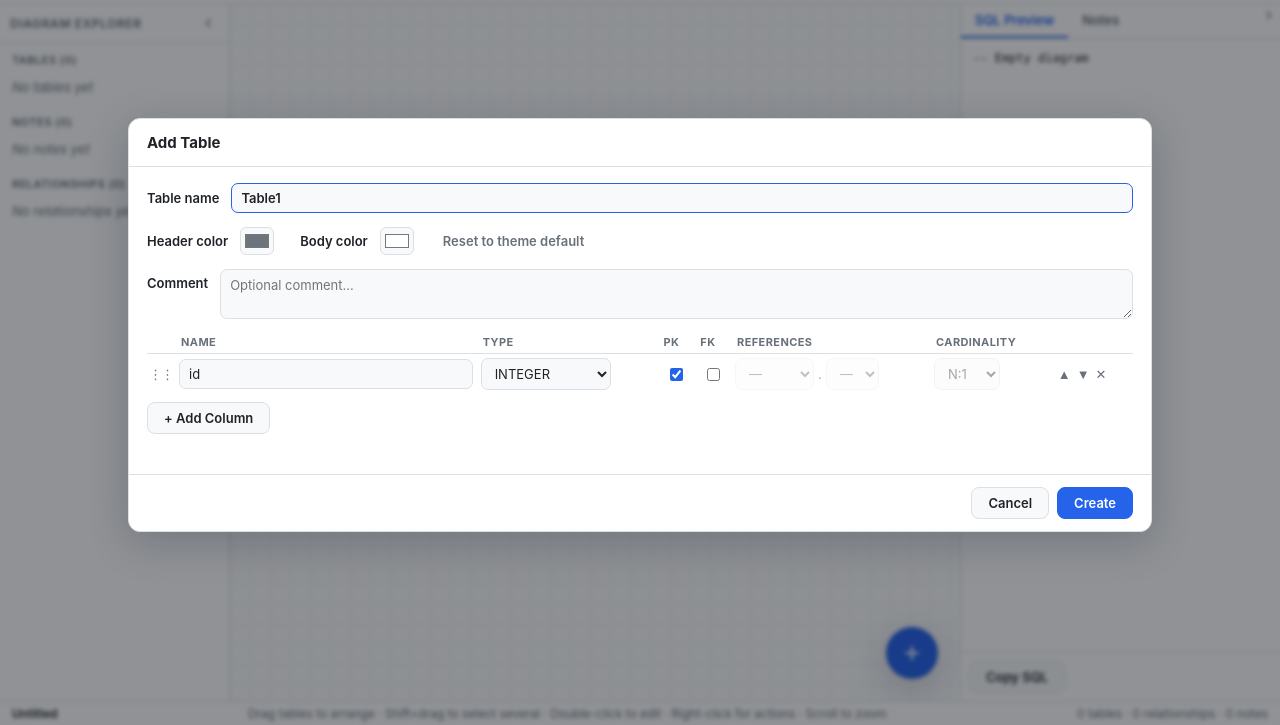
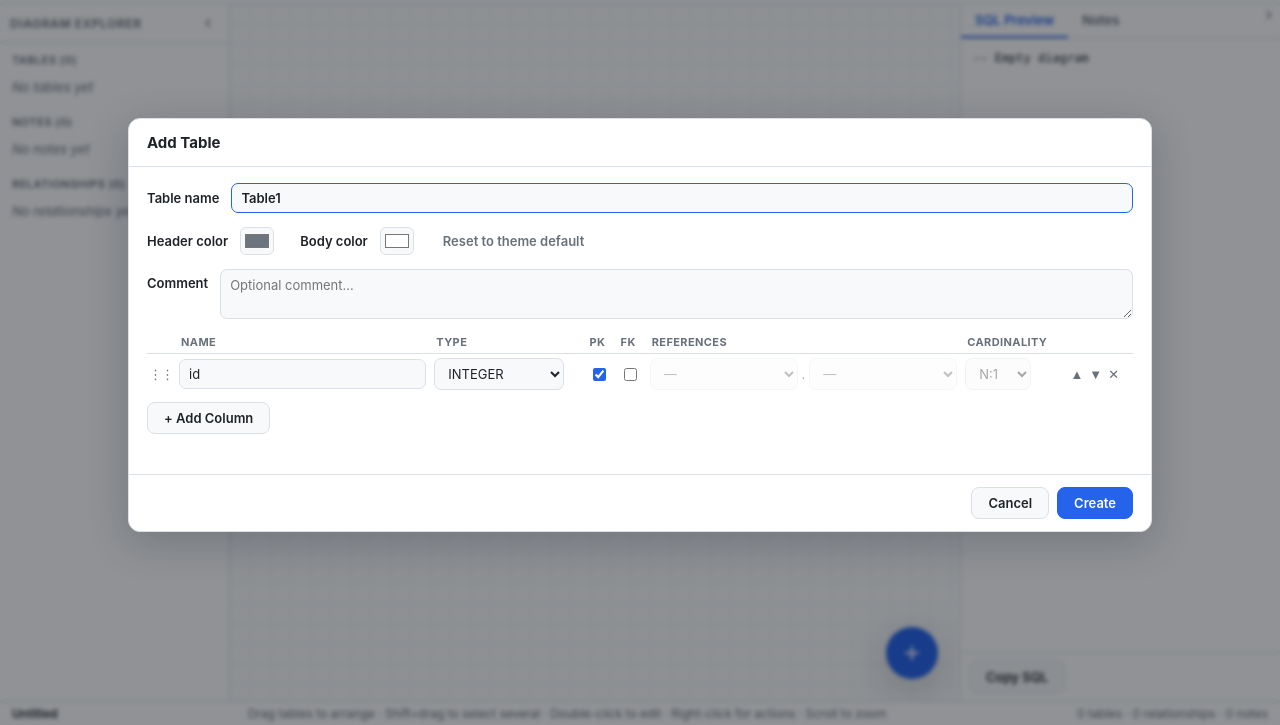
Before and after one commit to YaroslavBeshta/simplERD, a plain HTML site: page index.html in a window 1280 px wide. Both pictures are taken after a click on the button "Table". Shown: the part 75-800 px from the top of the page. Drawn offline with Linux system fonts and the light colour scheme.

Commit message:
add default referencing column

```diff
--- a/css/styles.css
+++ b/css/styles.css
@@ -337,6 +337,13 @@ table.cols-editor tr.dragging { opacity: .45; }
 table.cols-editor tr.dragging .col-drag { cursor: grabbing; }
 table.cols-editor input[type="text"] { width: 100%; min-width: 80px; }
 table.cols-editor select { max-width: 130px; }
+table.cols-editor td.col-ref { width: 32%; }
+table.cols-editor .ref-pair {
+  display: flex; align-items: center; gap: 4px; width: 100%;
+}
+table.cols-editor .ref-pair select {
+  flex: 1 1 0; width: 0; min-width: 0; max-width: none;
+}
 table.cols-editor .icon-btn {
   border: none; background: transparent; cursor: pointer; color: var(--muted);
   padding: 3px; border-radius: 5px; font-size: 13px; line-height: 1;
--- a/js/dialogs.js
+++ b/js/dialogs.js
@@ -113,11 +113,9 @@ function openTableDialog(origName, createPos) {
     const fkC = el("input", { type: "checkbox" });
     fkC.checked = !!cm.isFk;
 
-    const refWrap = el("span", {
-      style: "display:inline-flex; gap:4px; align-items:center",
-    });
-    const refTableS = el("select", { style: "max-width:110px" });
-    const refColS = el("select", { style: "max-width:100px" });
+    const refWrap = el("span", { class: "ref-pair" });
+    const refTableS = el("select");
+    const refColS = el("select");
     const cardS = el("select");
     for (const rt of REL_TYPES) cardS.append(el("option", { value: rt }, rt));
     cardS.value = cm.fkType || "N:1";
@@ -134,8 +132,8 @@ function openTableDialog(origName, createPos) {
       refTableS.value = names.has(cur) || cur === "" ? cur : "";
       refreshRefCols();
     }
-    function refreshRefCols() {
-      const cur = refColS.value || cm.refCol || "";
+    function refreshRefCols(preferPk) {
+      const previous = refColS.value || cm.refCol || "";
       refColS.textContent = "";
       refColS.append(el("option", { value: "" }, "—"));
       const rt = refTableS.value;
@@ -149,7 +147,10 @@ function openTableDialog(origName, createPos) {
           : pkColumnsOf(rt)
         : [];
       for (const p of pks) if (p) refColS.append(el("option", { value: p }, p));
-      refColS.value = pks.includes(cur) ? cur : "";
+      const fallback = pks.find(Boolean) || "";
+      if (preferPk) refColS.value = fallback;
+      else if (pks.includes(previous)) refColS.value = previous;
+      else refColS.value = fallback;
     }
     function syncFkUI() {
       const on = fkC.checked;
@@ -160,12 +161,11 @@ function openTableDialog(origName, createPos) {
       syncFkUI();
       if (fkC.checked) refreshRefTables();
     });
-    refTableS.addEventListener("change", refreshRefCols);
+    refTableS.addEventListener("change", () => refreshRefCols(true));
     refWrap.append(refTableS, ".", refColS);
     refreshRefTables();
     refTableS.value = cm.refTable || "";
-    refreshRefCols();
-    refColS.value = cm.refCol || "";
+    refreshRefCols(false);
     syncFkUI();
 
     const up = el(
@@ -258,7 +258,7 @@ function openTableDialog(origName, createPos) {
       el("td", {}, typeS),
       el("td", { style: "text-align:center" }, pkC),
       el("td", { style: "text-align:center" }, fkC),
-      el("td", {}, refWrap),
+      el("td", { class: "col-ref" }, refWrap),
       el("td", {}, cardS),
       el("td", { style: "white-space:nowrap" }, up, down, del),
     );
```
